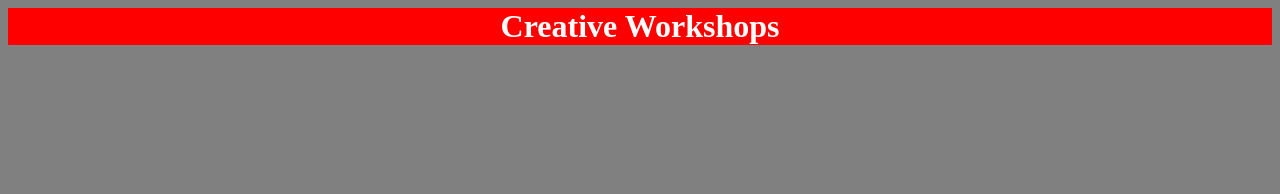
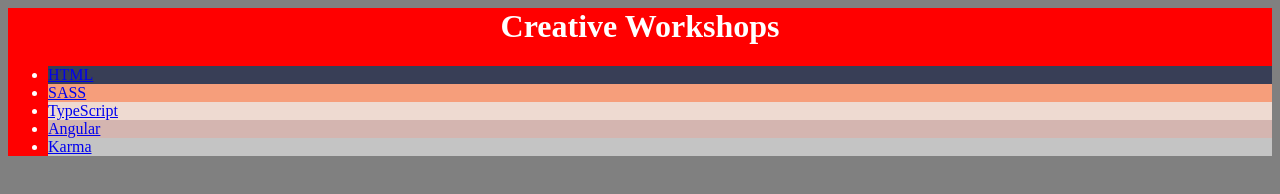
Before and after one commit to garrijo1/basic-html-template, a plain HTML site: page index.html in a window 1280 px wide. Drawn offline with Linux system fonts and the light colour scheme.

Commit message:
nav bar implementation

```diff
--- a/css/main.scss
+++ b/css/main.scss
@@ -2,6 +2,22 @@
 $header-bg-color: light-blue;
 $body-main-bg: grey;
 $header-bg: red;
+
+.HTML {
+    background-color: #383E56;color: white
+  }
+  .SASS{
+    background-color: #F69E7B;color: white
+  }
+  .TypeScript{
+    background-color: #EEDAD1;color:white
+  }
+  .Angular{
+    background-color: D4B5B0; color: white
+  }
+  .Karma{
+    background-color: #C4C4C4; color:white
+  }
 
 body{
     background-color: $body-main-bg;
--- a/index.html
+++ b/index.html
@@ -8,6 +8,15 @@
 <body>
     <header>
         <h1>Creative Workshops</h1>
+        <nav>
+            <ul>
+                <li class="HTML"><a href="#HTML">HTML</a></li>
+                <li class="SASS"><a href="#SASS">SASS</a></li>
+                <li class="TypeScript"><a href="#TypeScript">TypeScript</a></li>
+                <li class="Angular"><a href="#Angular">Angular</a></li>
+                <li class="Karma"><a href="#Karma">Karma</a></li>
+              </ul>
+        </nav>
     </header>
 </body>
 </html>
```
Also changed, not shown: css/main.css, 1 other file.
